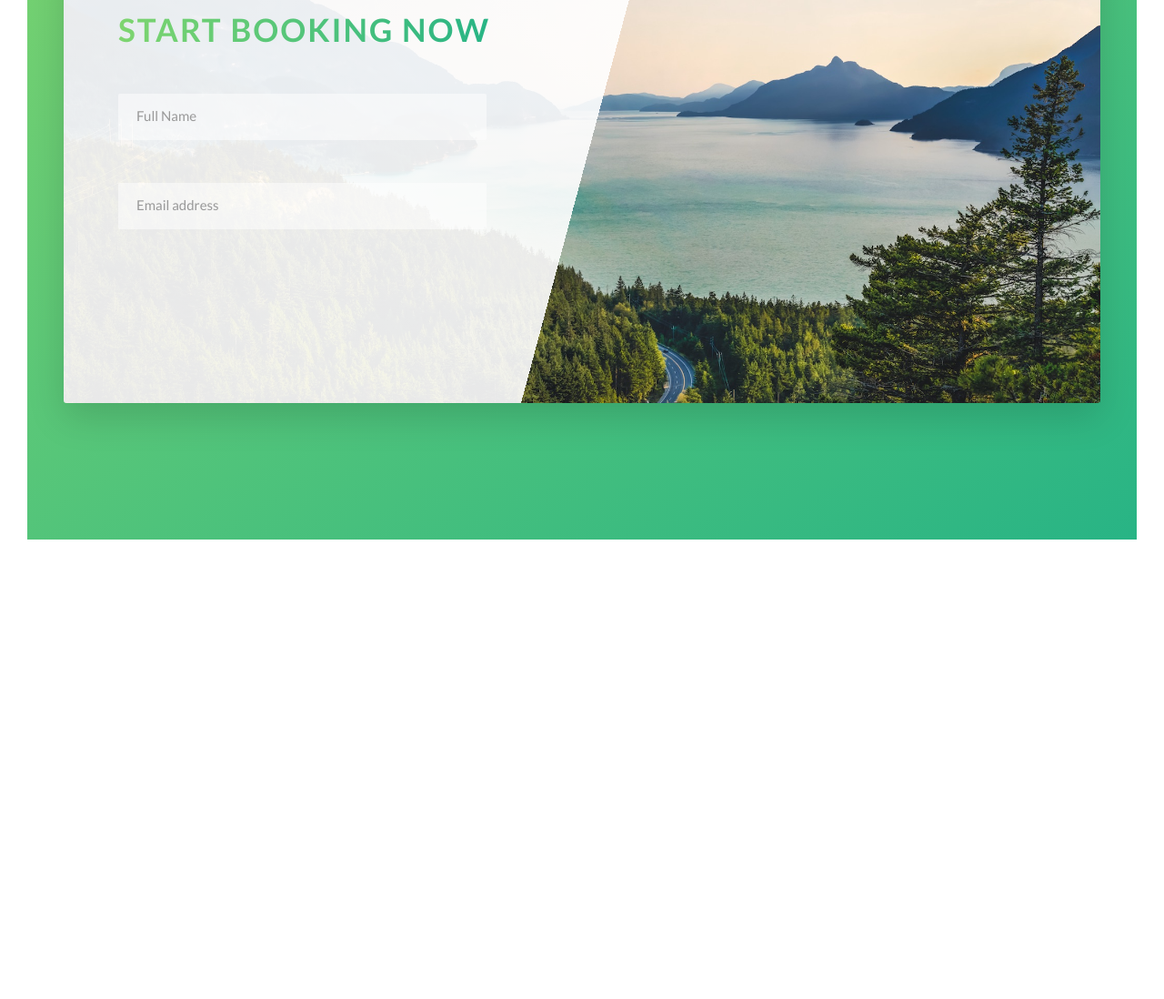
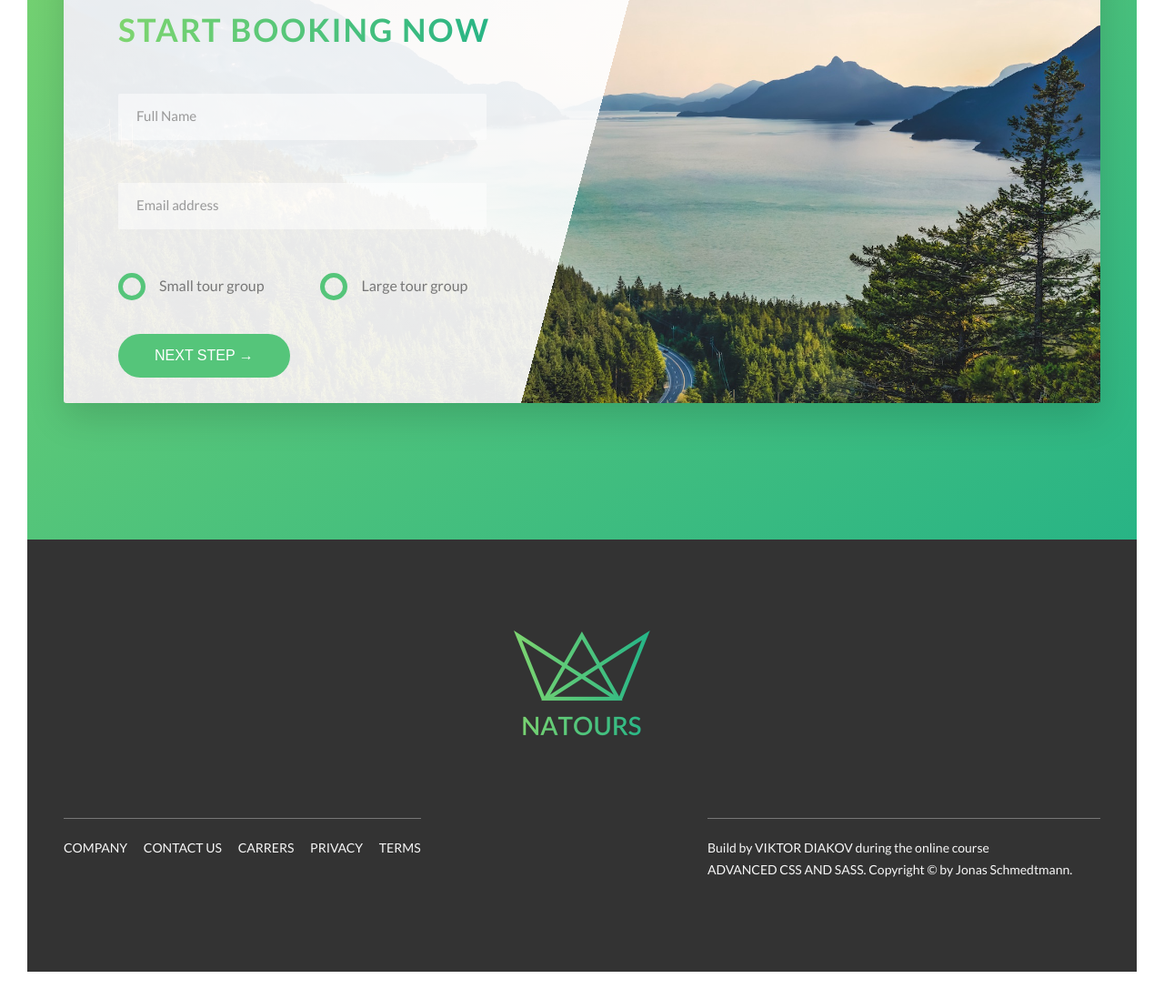
Before and after one commit to DVV23/sass-learn, a website: page index.html in a window 1280 px wide. Shown: the part 4784-5882 px from the top of the page at 91% size. Before the commit the page ends 5407 px from the top, so only its background shows below. Drawn offline with Linux system fonts and the light colour scheme.

Commit message:
finished footer and form

```diff
--- a/index.html
+++ b/index.html
@@ -324,12 +324,78 @@
                   <!--for attribute in label requires id of input-->
                   <label for="email" class="form__label">Email address</label>
                 </div>
+                <div class="form__group u-margin-bottom-medium">
+                  <div class="form__radio-group">
+                    <input
+                      type="radio"
+                      id="small"
+                      class="form__radio-input"
+                      name="size"
+                    />
+                    <label for="small" class="form__radio-label"
+                      ><span class="form__radio-button"></span> Small tour
+                      group</label
+                    >
+                  </div>
+
+                  <div class="form__radio-group">
+                    <input
+                      type="radio"
+                      id="large"
+                      class="form__radio-input"
+                      name="size"
+                    />
+                    <label for="large" class="form__radio-label"
+                      ><span class="form__radio-button"></span> Large tour
+                      group</label
+                    >
+                  </div>
+                </div>
+                <div class="form__group">
+                  <button class="btn btn--green">Next step &rarr;</button>
+                </div>
               </form>
             </div>
           </div>
         </div>
       </section>
     </main>
+    <footer class="footer">
+      <div class="footer__logo-box">
+        <img src="img/logo-green-2x.png" alt="Full logo" class="footer__logo" />
+      </div>
+      <div class="row">
+        <div class="col-1-of-2">
+          <div class="footer__navigation">
+            <ul class="footer__list">
+              <li class="footer__item">
+                <a href="#" class="footer__link">Company</a>
+              </li>
+              <li class="footer__item">
+                <a href="#" class="footer__link">Contact us</a>
+              </li>
+              <li class="footer__item">
+                <a href="#" class="footer__link">Carrers</a>
+              </li>
+              <li class="footer__item">
+                <a href="#" class="footer__link">Privacy</a>
+              </li>
+              <li class="footer__item">
+                <a href="#" class="footer__link">Terms</a>
+              </li>
+            </ul>
+          </div>
+        </div>
+        <div class="col-1-of-2">
+          <p class="footer__copyright">
+            Build by <a href="#" class="footer__link">Viktor Diakov</a> during
+            the online course
+            <a href="#" class="footer__link">Advanced CSS and Sass</a>.
+            Copyright &copy; by Jonas Schmedtmann.
+          </p>
+        </div>
+      </div>
+    </footer>
     <!--
     <section class="grid-test">
       <div class="row">
--- a/sass/abstracts/_variables.scss
+++ b/sass/abstracts/_variables.scss
@@ -15,7 +15,9 @@ $color-secondary-dark: #ff7730;
 $color-tertiary-light: #2998ff;
 $color-tertiary-dark: #5643fa;
 
+$color-grey-dark: #777;
 $color-grey-dark-2: #999;
+$color-grey-dark-3: #333;
 
 // GRID variables
 
--- a/sass/base/_utilities.scss
+++ b/sass/base/_utilities.scss
@@ -1,18 +1,18 @@
 .u-center-text {
-  text-align: center;
+  text-align: center !important;
 }
 .u-margin-bottom-big {
-  margin-bottom: 8rem;
+  margin-bottom: 8rem !important;
 }
 .u-margin-bottom-medium {
-  margin-bottom: 4rem;
+  margin-bottom: 4rem !important;
 }
 .u-margin-bottom-small {
-  margin-bottom: 1.5rem;
+  margin-bottom: 1.5rem !important;
 }
 .u-margin-top-big {
-  margin-top: 8rem;
+  margin-top: 8rem !important;
 }
 .u-margin-top-huge {
-  margin-top: 10rem;
+  margin-top: 10rem !important;
 }
--- a/sass/components/_button.scss
+++ b/sass/components/_button.scss
@@ -1,4 +1,5 @@
 .btn {
+  &,
   &:link,
   &:visited {
     text-transform: uppercase;
@@ -12,6 +13,10 @@
     /*link, visited, hover and etc - pseudo-class
     transition is a second and easier way to make animations
     first one was @keyframes*/
+
+    //Change for the <button> element
+    border: none;
+    cursor: pointer;
   }
 
   &:hover {
@@ -24,7 +29,9 @@
     }
   }
 
+  &:active,
   &:active {
+    outline: none;
     transform: translateY(-1px);
     box-shadow: 0 0.5rem 1rem rgba($color-black, 0.2);
   }
--- a/sass/components/_form.scss
+++ b/sass/components/_form.scss
@@ -14,6 +14,7 @@
     border-bottom: 3px solid transparent;
     width: 90%;
     display: block;
+    transition: all 0.3s;
 
     &:focus {
       outline: none;
@@ -43,4 +44,47 @@
     transform: translateY(-4rem);
   } // + <- is a adjusting sibling selector, so it`ll select first closest element
   //placeholder-shown ~ <- general sibling selector
+  &__radio-group {
+    width: 49%;
+    display: inline-block;
+  }
+
+  &__radio-input {
+    display: none;
+  }
+
+  &__radio-label {
+    font-size: $default-font-size;
+    cursor: pointer;
+    position: relative;
+    padding-left: 4.5rem;
+  }
+  &__radio-button {
+    height: 3rem;
+    width: 3rem;
+    border: 5px solid $color-primary;
+    border-radius: 50%;
+    display: inline-block;
+    position: absolute;
+    left: 0;
+    top: -0.4rem;
+
+    &::after {
+      content: "";
+      display: block;
+      height: 1.3rem;
+      width: 1.3rem;
+      border-radius: 50%;
+      position: absolute;
+      top: 50%;
+      left: 50%;
+      transform: translate(-50%, -50%);
+      background-color: $color-primary;
+      opacity: 0;
+      transition: opacity 0.2s;
+    }
+  }
+  &__radio-input:checked ~ &__radio-label &__radio-button::after {
+    opacity: 1;
+  }
 }
--- /dev/null
+++ b/sass/layout/_footer.scss
@@ -0,0 +1,56 @@
+.footer {
+  background-color: $color-grey-dark-3;
+  padding: 10rem 0;
+  font-size: 1.4rem;
+  color: $color-grey-light-1;
+  &__logo-box {
+    text-align: center;
+    margin-bottom: 8rem;
+  }
+
+  &__logo {
+    width: 15rem;
+    height: auto;
+  }
+
+  &__navigation {
+    border-top: 1px solid $color-grey-dark;
+    padding-top: 2rem;
+    display: inline-block;
+  }
+
+  &__list {
+    list-style: none;
+  }
+
+  &__item {
+    display: inline-block;
+    &:not(:last-child) {
+      margin-right: 1.5rem;
+    }
+  }
+
+  &__link {
+    &:link,
+    &:visited {
+      background-color: $color-grey-dark-3;
+      color: $color-grey-light-1;
+      text-decoration: none;
+      text-transform: uppercase;
+      display: inline-block;
+      transition: all 0.2s;
+    }
+    &:hover,
+    &:active {
+      color: $color-primary;
+      box-shadow: 0 1rem 2rem rgba($color-black, 0.4);
+      transform: rotate(5deg) scale(1.3);
+    }
+  }
+  &__copyright {
+    border-top: 1px solid $color-grey-dark;
+    padding-top: 2rem;
+    width: 80%;
+    float: right;
+  }
+}
--- a/sass/main.scss
+++ b/sass/main.scss
@@ -25,5 +25,6 @@ Dark green: #28b485
 
 @import "layout/header";
 @import "layout/grid";
+@import "layout/footer";
 
 @import "pages/home";
```
Also changed, not shown: css/style.css.
